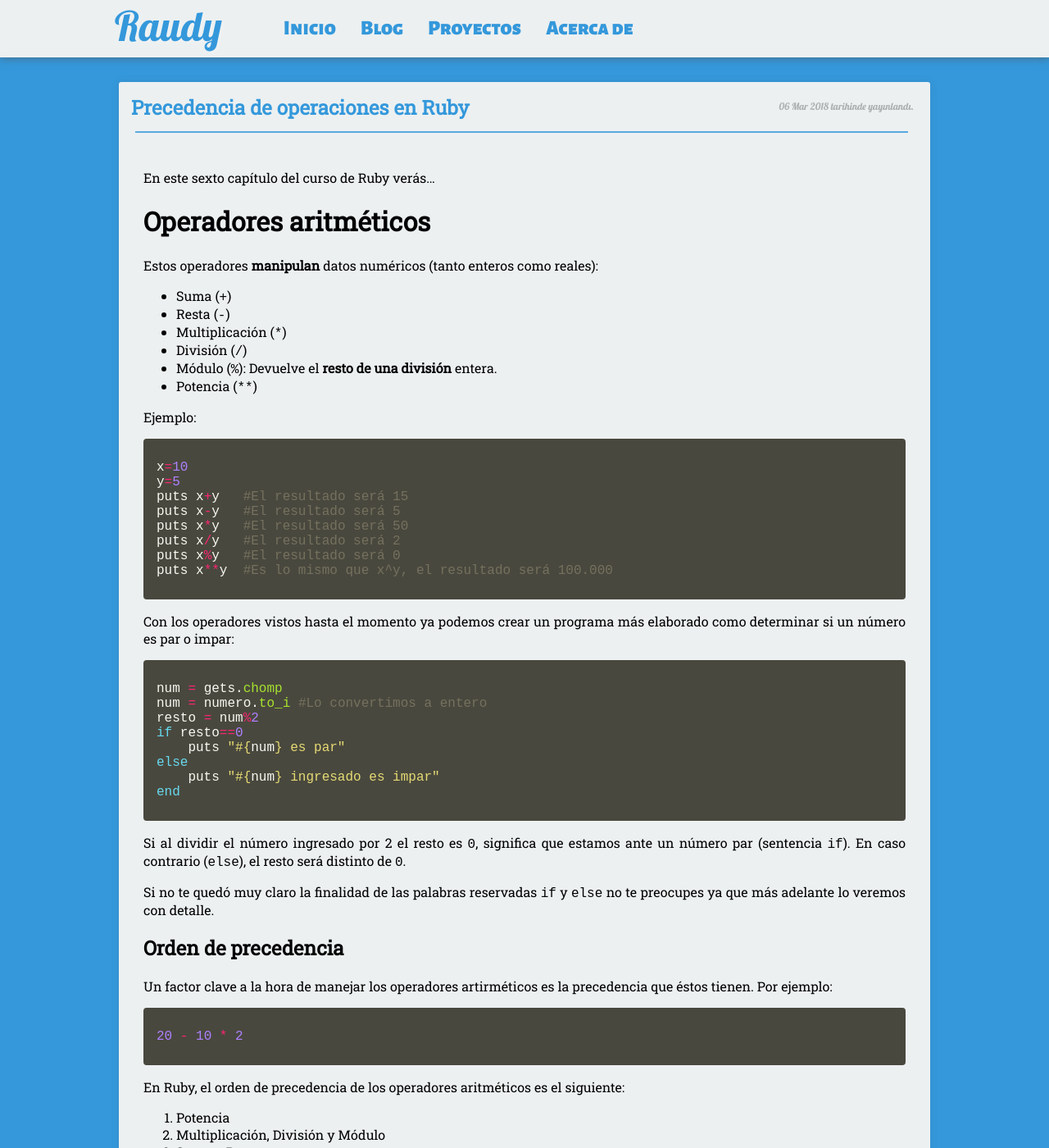
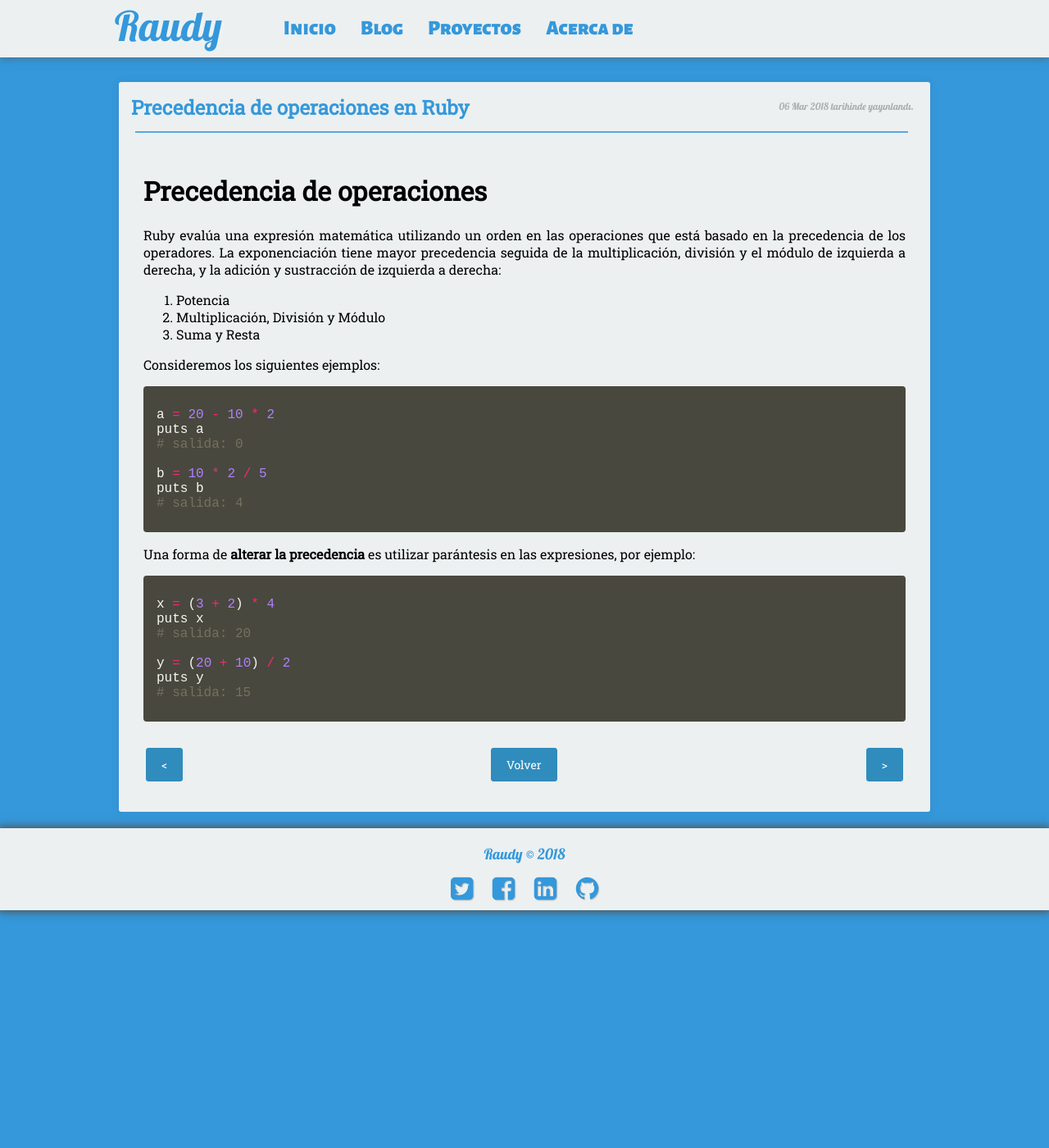
Before and after one commit to nisoto/Blog-anterior-2.0, a Jekyll site: the page built from _posts/2018-03-06-precedencia-operaciones-ruby.md, in a window 1280 px wide and 1400 px high. Shown: the whole window at 82% size. Built offline with Jekyll 4.4.1, drawn with Linux system fonts in a browser that asks for light colours; nearby versions of some CDN libraries; some of the changed text lies outside the part shown.

Commit message:
Update 2018-03-06-precedencia-operaciones-ruby.md

```diff
--- a/_posts/2018-03-06-precedencia-operaciones-ruby.md
+++ b/_posts/2018-03-06-precedencia-operaciones-ruby.md
@@ -6,82 +6,37 @@ excerpt: "Capítulo N°6 del curso de Ruby"
 tags: [ruby]
 ---
 
-En este sexto capítulo del curso de Ruby verás...
+# Precedencia de operaciones
 
-# Operadores aritméticos
-
-Estos operadores **manipulan** datos numéricos (tanto enteros como reales):
-
-* Suma (`+`)
-* Resta (`-`)
-* Multiplicación (`*`)
-* División (`/`)
-* Módulo (`%`): Devuelve el **resto de una división** entera.
-* Potencia (`**`)
-
-Ejemplo:
-
-{% highlight ruby %}
-x=10
-y=5
-puts x+y   #El resultado será 15
-puts x-y   #El resultado será 5
-puts x*y   #El resultado será 50
-puts x/y   #El resultado será 2
-puts x%y   #El resultado será 0
-puts x**y  #Es lo mismo que x^y, el resultado será 100.000
-{% endhighlight %}
-
-Con los operadores vistos hasta el momento ya podemos crear un programa más elaborado como determinar si un número es par o impar:
-
-{% highlight ruby %}
-num = gets.chomp
-num = numero.to_i #Lo convertimos a entero
-resto = num%2
-if resto==0
-    puts "#{num} es par"
-else
-    puts "#{num} ingresado es impar"
-end
-{% endhighlight %}
-
-Si al dividir el número ingresado por 2 el resto es `0`, significa que estamos ante un número par (sentencia `if`). En caso contrario (`else`), el resto será distinto de `0`.
-
-Si no te quedó muy claro la finalidad de las palabras reservadas `if` y `else` no te preocupes ya que más adelante lo veremos con detalle.
-
-## Orden de precedencia
-
-Un factor clave a la hora de manejar los operadores artirméticos es la precedencia que éstos tienen. Por ejemplo:
-
-{% highlight ruby %}
-20 - 10 * 2
-{% endhighlight %}
-
-En Ruby, el orden de precedencia de los operadores aritméticos es el siguiente:
+Ruby evalúa una expresión matemática utilizando un orden en las operaciones que está basado en la precedencia de los operadores. La exponenciación tiene mayor precedencia seguida de la multiplicación, división y el módulo de izquierda a derecha, y la adición y sustracción de izquierda a derecha:
 
 1. Potencia
 2. Multiplicación, División y Módulo
 3. Suma y Resta
 
-Por lo tanto, la expresión anterior da como resultado `0`.
-
-¿Qué pasaría si ahora tenemos algo como lo siguiente?:
+Consideremos los siguientes ejemplos:
 
 {% highlight ruby %}
-10 * 2 / 5
+a = 20 - 10 * 2
+puts a
+# salida: 0
+
+b = 10 * 2 / 5
+puts b
+# salida: 4
 {% endhighlight %}
 
-¿Cuál operador se ejecutará primero? Para casos como este se evalúa la expresión de **izquierda a derecha**, es decir, primero se ejecutará la multiplicación y luego la división, dando como resultado el valor `4`.
-
-## Uso de paréntesis
-
-Una forma de **alterar la precedencia** es utilizar parántesis en las expresiones. Por ejemplo:
+Una forma de **alterar la precedencia** es utilizar parántesis en las expresiones, por ejemplo:
 
 {% highlight ruby %}
-(20 - 10) * 2
+x = (3 + 2) * 4
+puts x
+# salida: 20
+
+y = (20 + 10) / 2
+puts y
+# salida: 15
 {% endhighlight %}
-
-Considerando el orden de precedencia, el resultado debería ser `0`; sin embargo, el uso de paréntesis altera la precedencia, causando que la resta pase a primer plano. Dicho lo anterior, el resultado de la expresión será `20`.
 
 |     |     |     |
 |:----|:---:|----:|
```
